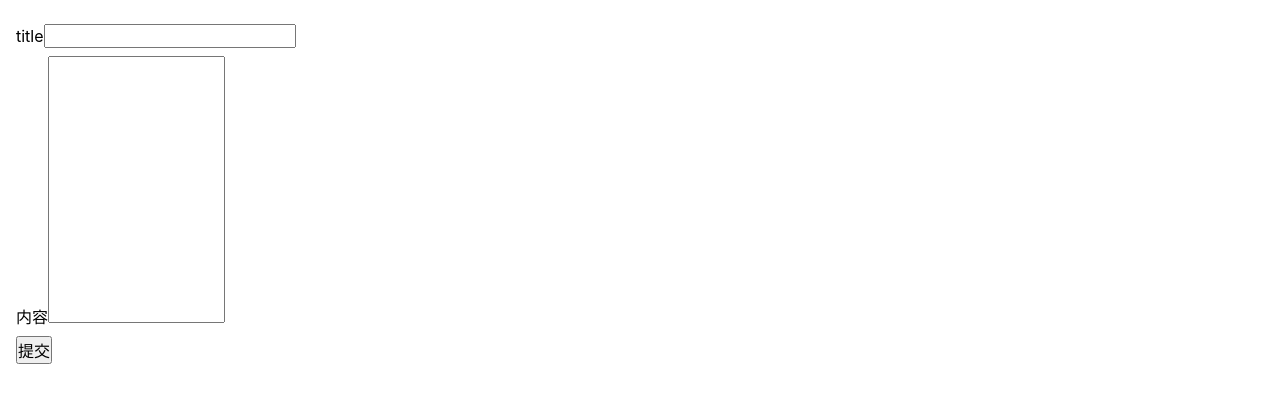
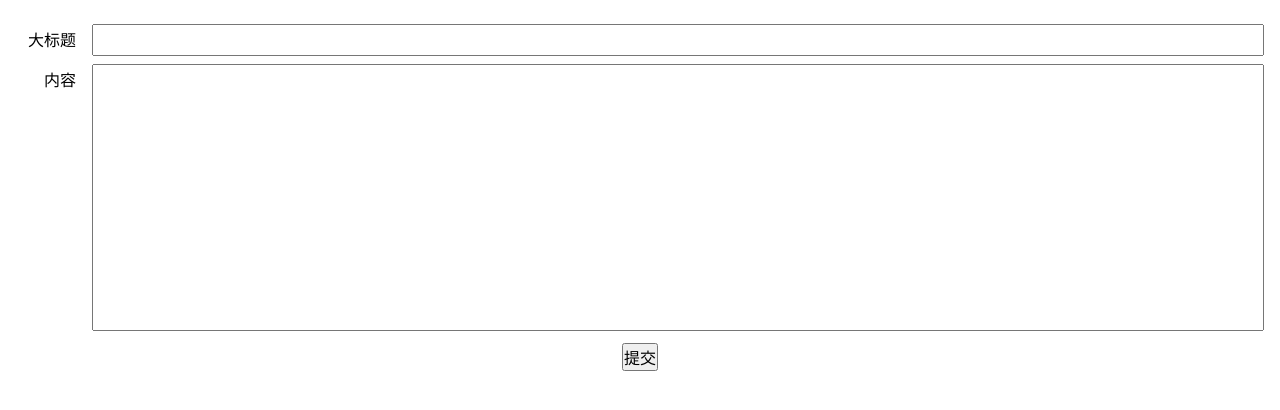
Before and after one commit to liuzb30/nextjs-blog, a Next.js app: page /post/new in a window 1280 px wide. Shown: the top 410 px of the page. Built offline with nearby package versions, Linux system fonts and the light colour scheme.

Commit message:
新增页面css2

```diff
--- a/hooks/useForm.tsx
+++ b/hooks/useForm.tsx
@@ -68,15 +68,17 @@ export function useForm<T>(options: useFormOptions<T>) {
             key={field.label}
             className={cs("field", `field-${field.key}`, field.className)}
           >
-            <label htmlFor="">
-              {field.label}
+            <label htmlFor="" className="label">
+              <span className="label-text">{field.label}</span>
               {field.type === "textarea" ? (
                 <textarea
+                  className="control"
                   onChange={(e) => onChange(field.key, e.target.value)}
                   value={formData[field.key].toString()}
                 />
               ) : (
                 <input
+                  className="control"
                   type={field.type}
                   value={formData[field.key].toString()}
                   onChange={(e) => onChange(field.key, e.target.value)}
--- a/pages/post/new.tsx
+++ b/pages/post/new.tsx
@@ -10,10 +10,14 @@ const PostNew: NextPage = (props) => {
   const { form } = useForm({
     initFormData,
     fields: [
-      { label: "title", type: "text", key: "title" },
+      { label: "大标题", type: "text", key: "title" },
       { label: "内容", type: "textarea", key: "content" },
     ],
-    buttons: <button type="submit">提交</button>,
+    buttons: (
+      <div className="actions">
+        <button type="submit">提交</button>
+      </div>
+    ),
     submit: {
       request: (formData) => axios.post("/api/v1/posts", formData),
       callback: () => window.alert("提交成功"),
@@ -30,6 +34,15 @@ const PostNew: NextPage = (props) => {
           height: 20em;
           resize: none;
         }
+        .postsNew .label-text {
+          width: 4em;
+          text-align: right;
+        }
+        .postsNew .actions {
+          text-align: center;
+          //background: #ddd;
+          padding: 4px 0;
+        }
       `}</style>
     </div>
   );
```
